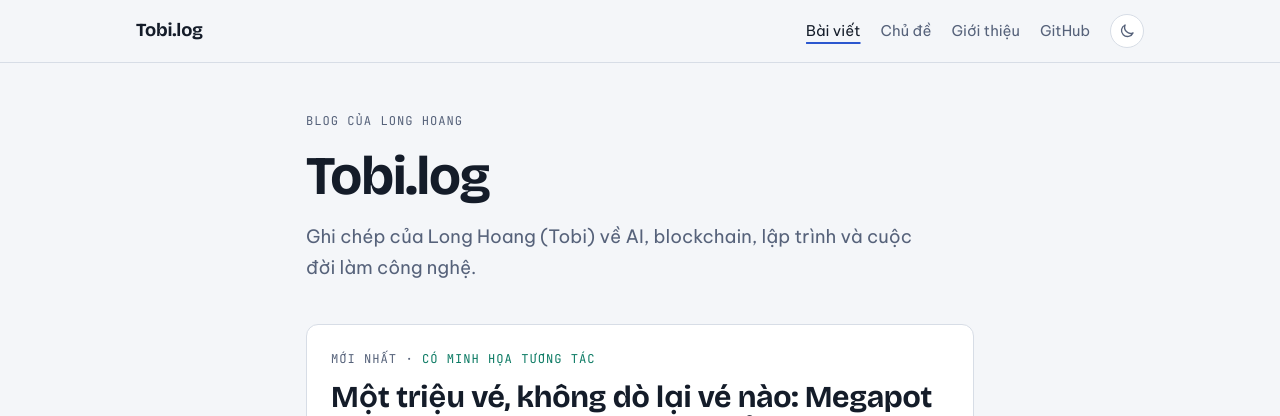
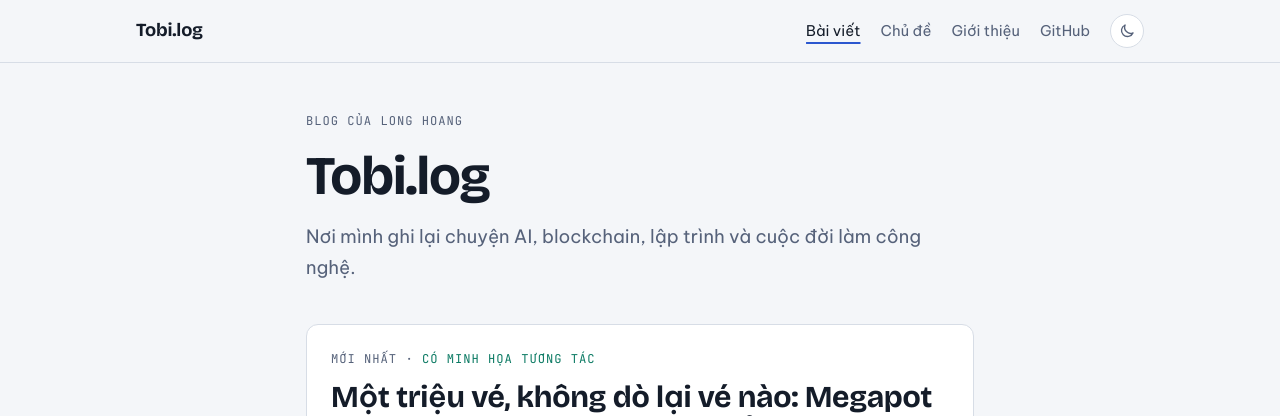
Before and after one commit to SFzxc/SFzxc.github.io, a Jekyll site: the page built from index.html, in a window 1280 px wide. Shown: the top 416 px of the page. Built offline with Jekyll 4.4.1, drawn with Linux system fonts in a browser that asks for light colours.

Commit message:
Viết mô tả blog theo giọng ngôi thứ nhất
Co-Authored-By: Claude Opus 5.5 <noreply@anthropic.com>
Claude-Session: https://claude.ai/code/session_01GgoWaYJLWBhz2tETuzAPxu

```diff
--- a/_config.yml
+++ b/_config.yml
@@ -1,5 +1,5 @@
 title: Tobi.log
-description: Ghi chép của Long Hoang (Tobi) về AI, blockchain, lập trình và cuộc đời làm công nghệ.
+description: Nơi mình ghi lại chuyện AI, blockchain, lập trình và cuộc đời làm công nghệ.
 author: Long Hoang
 nickname: Tobi
 github: https://github.com/SFzxc
```
